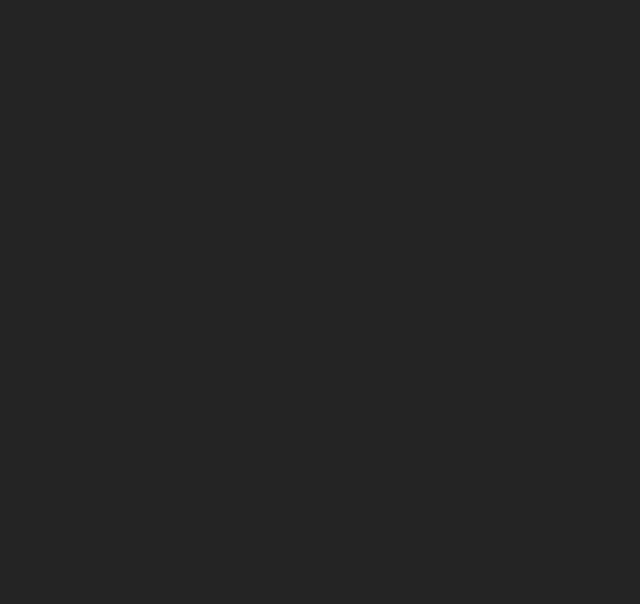
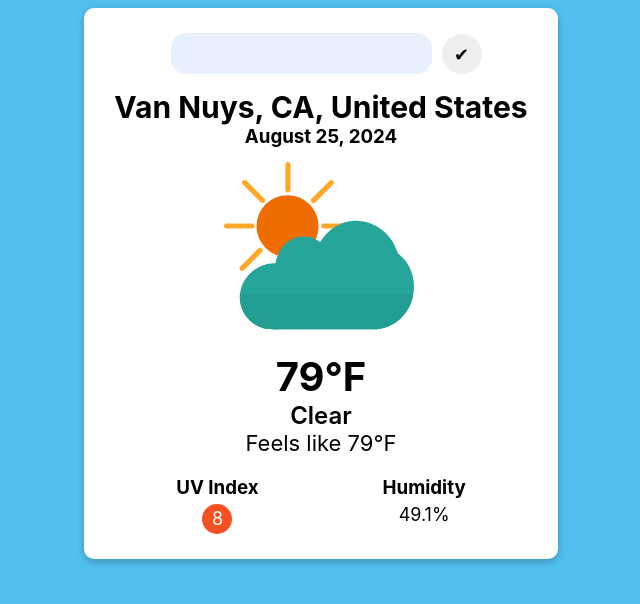
Before and after one commit to BadDust80131/odin-weather-app, a website built with Vite: page index.html in a window 1280 px wide. Shown: the whole page, without its empty margins (319-959 px from the left). Built offline with nearby package versions, Linux system fonts and the light colour scheme.

Commit message:
API Logic Complete, CSS/HTML Visuals Complete

```diff
--- a/index.html
+++ b/index.html
@@ -1,4 +1,4 @@
-<!doctype html>
+<!DOCTYPE html>
 <html lang="en">
   <head>
     <meta charset="UTF-8" />
@@ -7,7 +7,32 @@
     <title>Vite App</title>
   </head>
   <body>
-    <div id="app"></div>
+    <div id="main">
+      <div id="app">
+        <form id="form">
+          <input type="text" name="location" id="location" />
+          <button type="submit" id="submit">&#10004;</button>
+        </form>
+        <div class="w-container">
+          <h2 class="location">Van Nuys, CA, United States</h2>
+          <h3 class="date">August 25, 2024</h3>
+          <img src="public/weather.svg" alt="" />
+          <h1 class="temp">79°F</h1>
+          <p class="condition">Clear</p>
+          <p class="feels">Feels like 79°F</p>
+          <div class="rest">
+            <div class="div-uv">
+              <h3 class="uv-text">UV Index</h3>
+              <div class="uv">8</div>
+            </div>
+            <div class="div-humid">
+              <h3 class="humid-text">Humidity</h3>
+              <div class="humid">49.1%</div>
+            </div>
+          </div>
+        </div>
+      </div>
+    </div>
     <script type="module" src="/main.js"></script>
   </body>
 </html>
--- a/style.css
+++ b/style.css
@@ -1,14 +1,145 @@
 :root {
   font-family: Inter, system-ui, Avenir, Helvetica, Arial, sans-serif;
-  line-height: 1.5;
   font-weight: 400;
 
   color-scheme: light dark;
-  color: rgba(255, 255, 255, 0.87);
-  background-color: #242424;
+  color: rgba(0, 0, 0, 1);
+  background-color: #52c1f0;
 
   font-synthesis: none;
   text-rendering: optimizeLegibility;
   -webkit-font-smoothing: antialiased;
   -moz-osx-font-smoothing: grayscale;
 }
+
+#app {
+  box-sizing: border-box;
+  display: flex;
+  flex-direction: column;
+  background-color: white;
+  border-radius: 10px;
+  padding: 25px 30px;
+  text-align: center;
+  box-shadow: rgba(0, 0, 0, 0.24) 0px 3px 8px;
+}
+
+#main {
+  height: 100%;
+  display: flex;
+  align-items: center;
+  justify-content: center;
+}
+
+#location {
+  padding: 10px;
+  font-size: 18px;
+  margin: 0px 10px;
+  border-radius: 15px;
+  font-weight: 600;
+  background-color: #e8f0fe;
+  border: 0;
+}
+
+#submit {
+  cursor: pointer;
+  font-size: 18px;
+  text-align: center;
+  border-radius: 50%;
+  width: 40px;
+  height: 40px;
+  line-height: 40px;
+  border: 0;
+  margin: 0;
+}
+
+#form {
+  display: flex;
+  align-items: center;
+  align-self: center;
+  margin-bottom: 15px;
+}
+
+.w-container {
+  display: block;
+  margin: 0;
+  padding: 0;
+  border: 0;
+}
+
+.location {
+  font-size: 30px;
+  margin-bottom: 0px;
+  margin-top: 0px;
+}
+
+.date {
+  margin-top: 0px;
+  margin-bottom: 0px;
+}
+
+.temp {
+  margin: 0px;
+  font-size: 40px;
+}
+
+.condition {
+  margin: 0px;
+  font-weight: 600;
+  font-size: 24px;
+}
+
+.feels {
+  margin: 0px;
+  font-weight: 400;
+  font-size: 22px;
+}
+
+img {
+  width: 200px;
+}
+
+.rest {
+  margin-top: 20px;
+  display: flex;
+  justify-content: space-around;
+}
+.div-uv {
+  display: flex;
+  flex-direction: column;
+  align-items: center;
+}
+
+.uv {
+  font-size: 18px;
+  text-align: center;
+  border-radius: 50%;
+  width: 30px;
+  height: 30px;
+  line-height: 30px;
+  border: 0;
+  margin: 0;
+  margin-top: 5px;
+  background-color: #f55023;
+  color: white;
+}
+
+.uv-text {
+  margin: 0px;
+}
+
+.div-humid {
+  display: flex;
+  flex-direction: column;
+  align-items: center;
+}
+
+.humid {
+  border: 0;
+  margin: 0;
+  margin-top: 5px;
+  font-size: 18px;
+}
+
+.humid-text {
+  margin: 0px;
+}
```
Also changed, not shown: main.js (+34 -0 lines), public/weather.svg (added).
